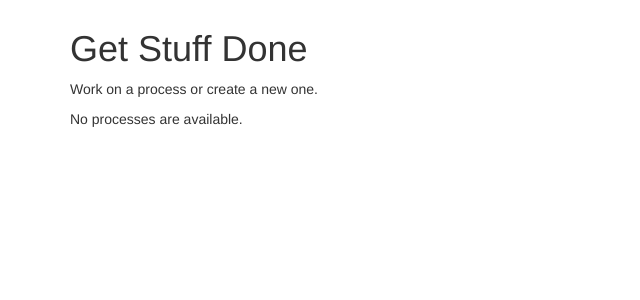
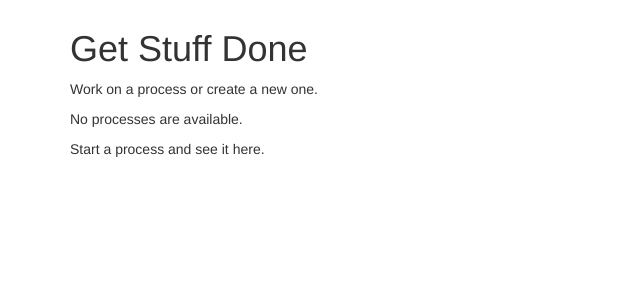
Before and after one commit to pycess/pycess, a Django app: page / in a window 1280 px wide. Shown: the part 51-351 px from the top of the page, without its empty margins (0-640 px from the left). Run offline with Django 3.2, Linux system fonts and the light colour scheme; data that the repository does not hold is empty; parts of the project's set-up code (start-up, migrations or seed data) failed here and were passed over; some libraries are stand-ins or nearby versions.

Commit message:
Better default messages

```diff
--- a/process/templates/process/process_index.html
+++ b/process/templates/process/process_index.html
@@ -31,9 +31,11 @@
                 </li>
             {% empty %}
                 <p>No instances are available.</p>
+                <p>Start a process to see it here.</p>
             {% endfor %}
         </ul>
     {% empty %}
         <p>No processes are available.</p>
+        <p>Start a process and see it here.</p>
     {% endfor %}
 {% endblock content %}
```
